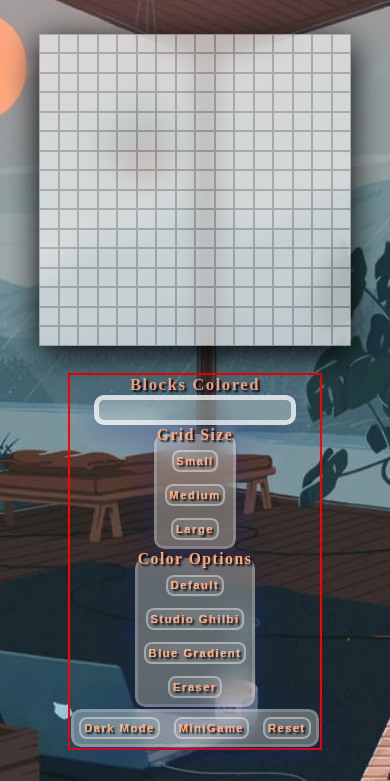
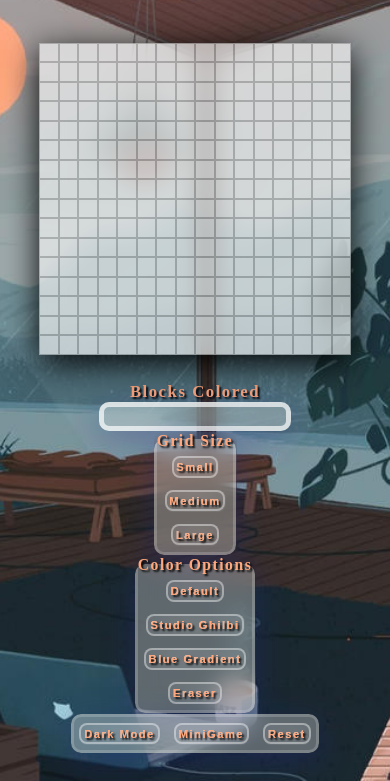
Before and after one commit to HyunCafe/odin-etchasketch, a plain HTML site: page index.html in a window 390 px wide. Shown: the part 63-844 px from the top of the page. Drawn offline with Linux system fonts and the light colour scheme.

Commit message:
Fix: Fixed text for counter to be more responsive on moible

```diff
--- a/style.css
+++ b/style.css
@@ -105,7 +105,8 @@ button:hover {
   background-color: #ffa87d;
   border-color: #ffa87d;
   transform: scale(1.1);
-  transition: background-color 0.3s ease-in-out, border-color 0.3s ease-in-out, transform 0.3s ease-in-out;
+  transition: background-color 0.3s ease-in-out, border-color 0.3s ease-in-out,
+    transform 0.3s ease-in-out;
 }
 
 button:active {
@@ -113,7 +114,8 @@ button:active {
   border-color: #ffa87d;
   box-shadow: 0px 0px 5px rgba(217, 72, 72, 0.5);
   transform: scale(0.95);
-  transition: background-color 0.15s ease-in-out, border-color 0.15s ease-in-out, box-shadow 0.15s ease-in-out, transform 0.15s ease-in-out;
+  transition: background-color 0.15s ease-in-out, border-color 0.15s ease-in-out,
+    box-shadow 0.15s ease-in-out, transform 0.15s ease-in-out;
 }
 
 /* Dark Mode */
@@ -196,7 +198,6 @@ button:active {
   .options_container {
     display: flex;
     flex-direction: column;
-    border: 2px red solid;
     align-items: center;
     margin-top: 5em;
     margin-left: 0em;
@@ -204,6 +205,12 @@ button:active {
 
   .options-container__heading {
     font-size: 1.5rem;
+  }
+
+  .options-container__counter {
+    min-height: 8%;
+    min-width: 77%;
+    font-size: 1.3rem;
   }
 }
 
```
